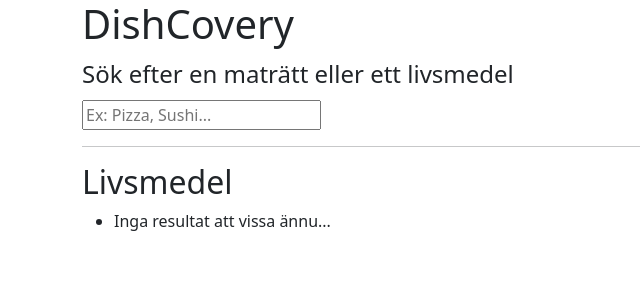
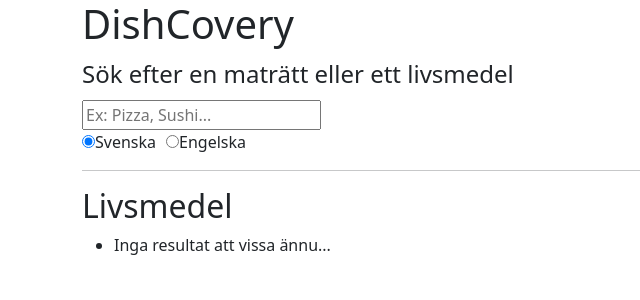
Before and after one commit to gihedenalexander/dishcovery, a React (Vite) app in the folder dishcovery/: page / in a window 1280 px wide. Shown: the top 300 px of the page, without its empty margins (0-640 px from the left). Built offline with nearby package versions, Linux system fonts and the light colour scheme.

Commit message:
Uppdaterat för att låta användaren välja att få sökträffar på antingen svenska eller engelska Wikipedia

```diff
--- a/dishcovery/src/DishcoveryApp.jsx
+++ b/dishcovery/src/DishcoveryApp.jsx
@@ -3,6 +3,7 @@ import FoodList from "./FoodList";
 
 function DishcoveryApp() {
   const [searchTerm, setSearchTerm] = useState("");
+  const [language, setLanguage] = useState("sv");
   const [results, setResults] = useState([]);
 
   useEffect(() => {
@@ -14,7 +15,7 @@ function DishcoveryApp() {
     const fetchData = async () => {
       try {
         const response = await fetch(
-          `https://en.wikipedia.org/w/api.php?action=query&list=search&format=json&origin=*&srsearch=${encodeURIComponent(searchTerm)}`
+          `https://${language}.wikipedia.org/w/api.php?action=query&list=search&format=json&origin=*&srsearch=${encodeURIComponent(searchTerm)}`
         );
 
         const data = await response.json();
@@ -28,7 +29,7 @@ function DishcoveryApp() {
     };
 
     fetchData();
-  }, [searchTerm]);
+  }, [searchTerm, language]);
 
   return (
     <div className="container">
@@ -42,11 +43,31 @@ function DishcoveryApp() {
           value={searchTerm}
           onChange={(e) => setSearchTerm(e.target.value)}
         />
+        <div>
+          <label>
+            <input
+              type="radio"
+              value="sv"
+              checked={language === "sv"}
+              onChange={() => setLanguage("sv")}
+            />
+            Svenska
+          </label>
+          <label style={{ marginLeft: "10px" }}>
+            <input
+              type="radio"
+              value="en"
+              checked={language === "en"}
+              onChange={() => setLanguage("en")}
+            />
+            Engelska
+          </label>
+        </div>
       </fieldset>
 
       <hr></hr>
       <h2>Livsmedel</h2>
-      <FoodList results={results} searchTerm={searchTerm}/>
+      <FoodList results={results} searchTerm={searchTerm} language={language}/>
 
     </div>
   );
--- a/dishcovery/src/FoodItem.jsx
+++ b/dishcovery/src/FoodItem.jsx
@@ -1,5 +1,12 @@
-function FoodItem({ name }) {
-    return <li>{name}</li>;
+function FoodItem({ name, language }) {
+const url = `https://${language}.wikipedia.org/wiki/${encodeURIComponent(name)}`;
+    return (
+        <li>
+            <a href={url} target="_blank" rel="noopener noreferrer">
+                {name}
+            </a>
+        </li>
+    );
 }
 
 export default FoodItem;
--- a/dishcovery/src/FoodList.jsx
+++ b/dishcovery/src/FoodList.jsx
@@ -1,6 +1,6 @@
 import FoodItem from "./FoodItem";
 
-function FoodList({ results, searchTerm }) {
+function FoodList({ results, searchTerm, language }) {
     if (searchTerm.length < 2) {
         return (
             <ul>
@@ -16,8 +16,8 @@ function FoodList({ results, searchTerm }) {
     } else {
         return (
             <ul>
-                {results.map((name, index) => (
-                    <FoodItem key={index} name={name}/>
+                {results.map((name) => (
+                    <FoodItem key={name} name={name} language={language}/>
                 ))}
             </ul>
         );
```
